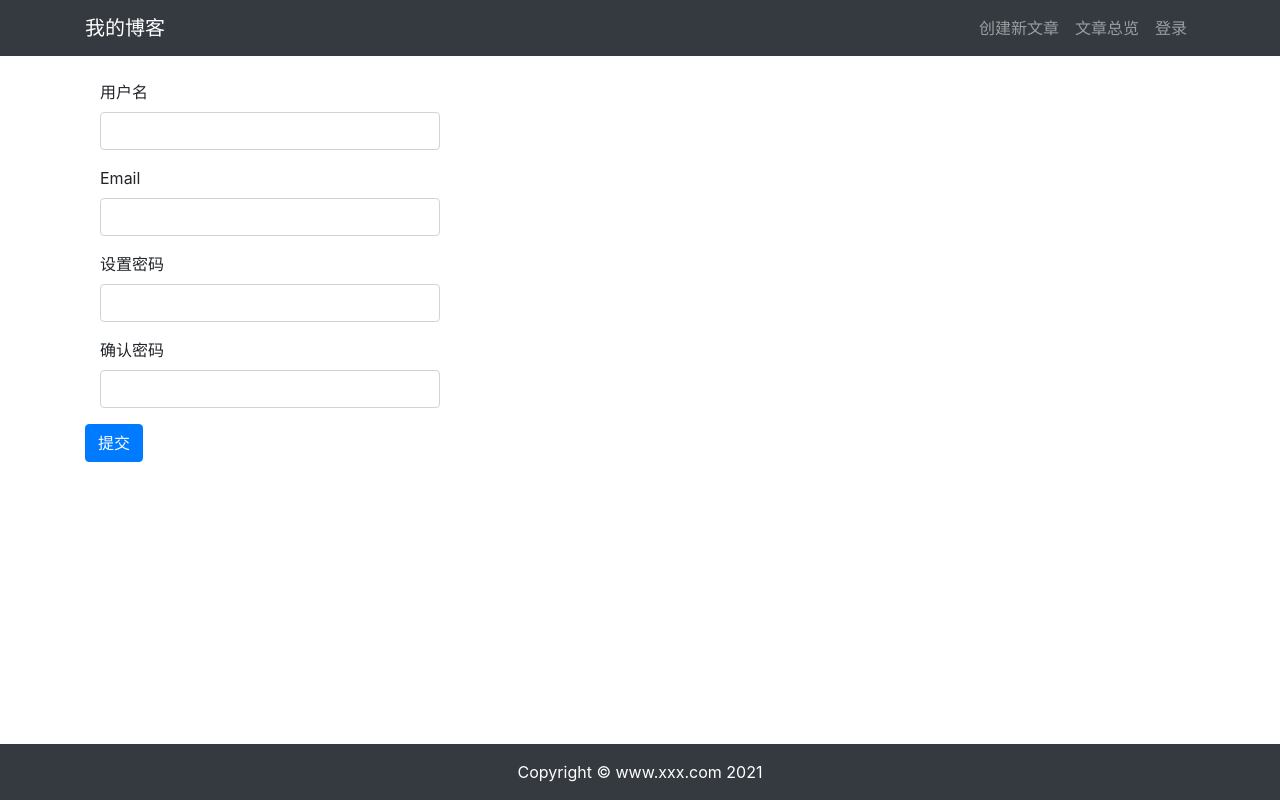
After one commit to CheeseT-7/django_project, a Django app: page /userprofile/register/ in a window 1280 px wide. The commit adds this page. Run offline with Django 3.2, Linux system fonts and the light colour scheme; some libraries are stand-ins or nearby versions.

Commit message:
support user register funtion and solve login bug

```diff
--- a/my_blog/templates/userprofile/login.html
+++ b/my_blog/templates/userprofile/login.html
@@ -4,6 +4,9 @@
 <div class="container">
     <div class="row">
         <div class="col-12">
+            <br>
+            <h5>还没有帐号？</h5>
+            <h5>点击<a href="{% url 'userprofile:register' %}">注册帐号</a></h5>
             <br>
             <form method="post" action=".">
                 {% csrf_token %}
--- /dev/null
+++ b/my_blog/templates/userprofile/register.html
@@ -0,0 +1,36 @@
+{% extends "base.html" %} {% load staticfiles %}
+{% block title %}登录{% endblock title %}
+{% block content %}
+<div class="container">
+    <div class="row">
+        <div class="col-12">
+            <br>
+            <form method="post" action=".">
+                {% csrf_token %}
+                <!-- 帐号 -->
+                <div class="form-group col-md-4">
+                    <label for="username">用户名</label>
+                    <input type="text" class="form-control" id="username" name="username" required>
+                </div>
+                <!-- 邮箱 -->
+                <div class="form-group col-md-4">
+                    <label for="email">Email</label>
+                    <input type="text" class="form-control" id="email" name="email">
+                </div>
+                <!-- 密码 -->
+                <div class="form-group col-md-4">
+                    <label for="password">设置密码</label>
+                    <input type="password" class="form-control" id="password" name="password" required>
+                </div>
+                <!-- 确认密码 -->
+                 <div class="form-group col-md-4">
+                    <label for="password2">确认密码</label>
+                    <input type="password" class="form-control" id="password2" name="password2" required>
+                </div>
+                <!-- 提交按钮 -->
+                <button type="submit" class="btn btn-primary">提交</button>
+            </form>
+        </div>
+    </div>
+</div>
+{% endblock content %}
--- a/my_blog/userprofile/forms.py
+++ b/my_blog/userprofile/forms.py
@@ -17,3 +17,22 @@ from django.contrib.auth.models import User
 class UserLoginForm(forms.Form):
     username = forms.CharField()
     password = forms.CharField()
+
+
+# 注册表单
+class UserRegisterForm(forms.ModelForm):
+    # 复写User的密码
+    password = forms.CharField()
+    password2 = forms.CharField()
+
+    class Meta:
+        model = User
+        fields = ('username', 'email')
+
+    # 对两次输入的密码是否一致进行检查
+    def clean_password2(self):
+        data = self.cleaned_data
+        if data.get('password') == data.get('password2'):
+            return data.get('password')
+        else:
+            raise forms.ValidationError('密码输入不一致，请重试。')
--- a/my_blog/userprofile/urls.py
+++ b/my_blog/userprofile/urls.py
@@ -16,5 +16,7 @@ urlpatterns = [
     # 用户登录
     path('login/', views.user_login, name='login'),
     # 用户退出
-    path('logout/', views.user_logout, name='logout')
+    path('logout/', views.user_logout, name='logout'),
+    # 用户注册
+    path('register/', views.user_register, name='register'),
 ]
--- a/my_blog/userprofile/views.py
+++ b/my_blog/userprofile/views.py
@@ -1,7 +1,7 @@
 from django.shortcuts import render, redirect
 from django.contrib.auth import authenticate, login, logout
 from django.http import HttpResponse
-from .forms import UserLoginForm
+from .forms import UserLoginForm, UserRegisterForm
 
 # Create your views here.
 
@@ -14,7 +14,7 @@ def user_login(request):
             data = user_login_form.cleaned_data
             # 检验帐号、密码是否正确匹配数据库中的某个用户
             # 如果均匹配，则返回这个user对象
-            user = authenticate(username=data['username'], password=data['username'])
+            user = authenticate(username=data['username'], password=data['password'])
             if user:
                 # 将用户数据保存在session中，即实现了登录动作
                 login(request, user)
@@ -35,3 +35,25 @@ def user_login(request):
 def user_logout(request):
     logout(request)
     return redirect('article:article_list')
+
+
+# 用户注册
+def user_register(request):
+    if request.method == 'POST':
+        user_register_form = UserRegisterForm(data=request.POST)
+        if user_register_form.is_valid():
+            new_user = user_register_form.save(commit=False)
+            # 设置密码
+            new_user.set_password(user_register_form.cleaned_data['password'])
+            new_user.save()
+            # 保存好数据后立即登录并返回博客列表页面
+            login(request, new_user)
+            return redirect('article:article_list')
+        else:
+            return HttpResponse('注册表单输入有误，请重新输入~')
+    elif request.method == 'GET':
+        user_register_form = UserRegisterForm()
+        context = {'form': user_register_form}
+        return render(request, 'userprofile/register.html', context)
+    else:
+        return HttpResponse('请使用GET或POST请求数据')
```
Also changed, not shown: my_blog/db.sqlite3.
